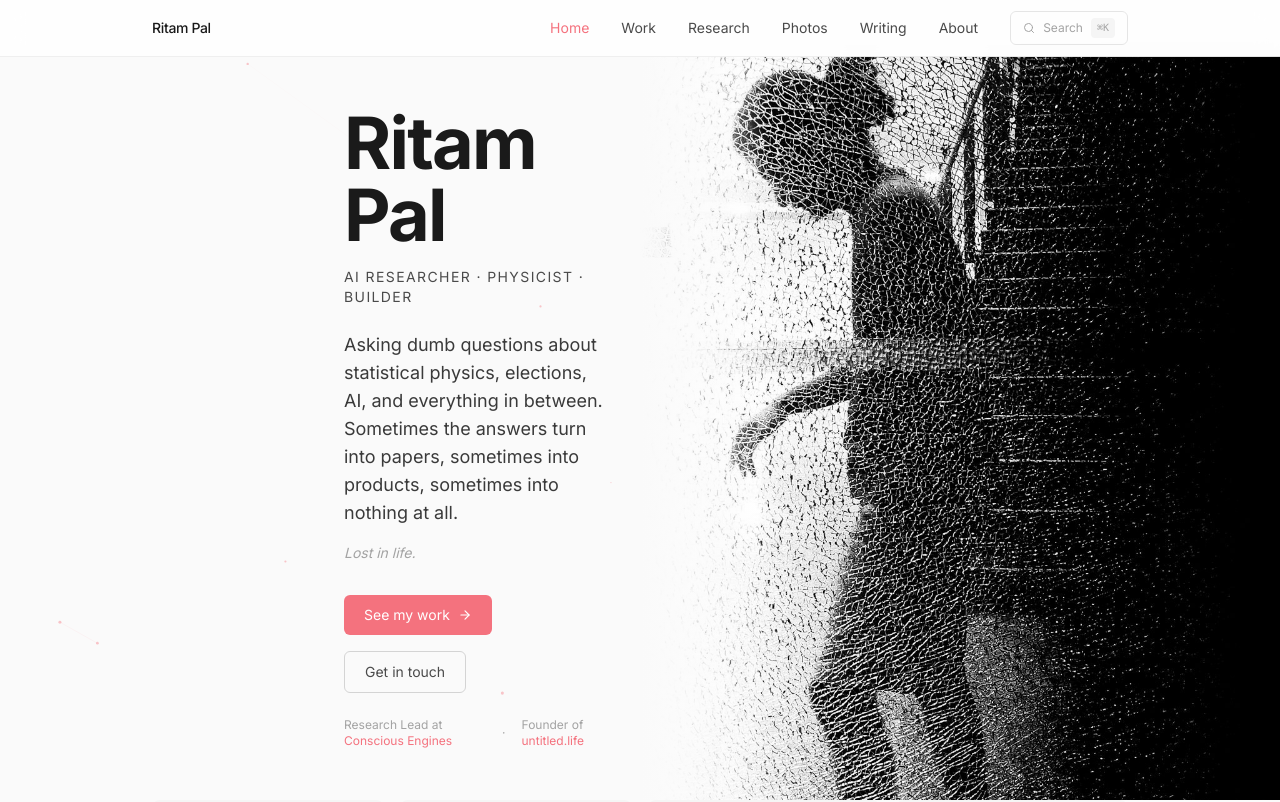
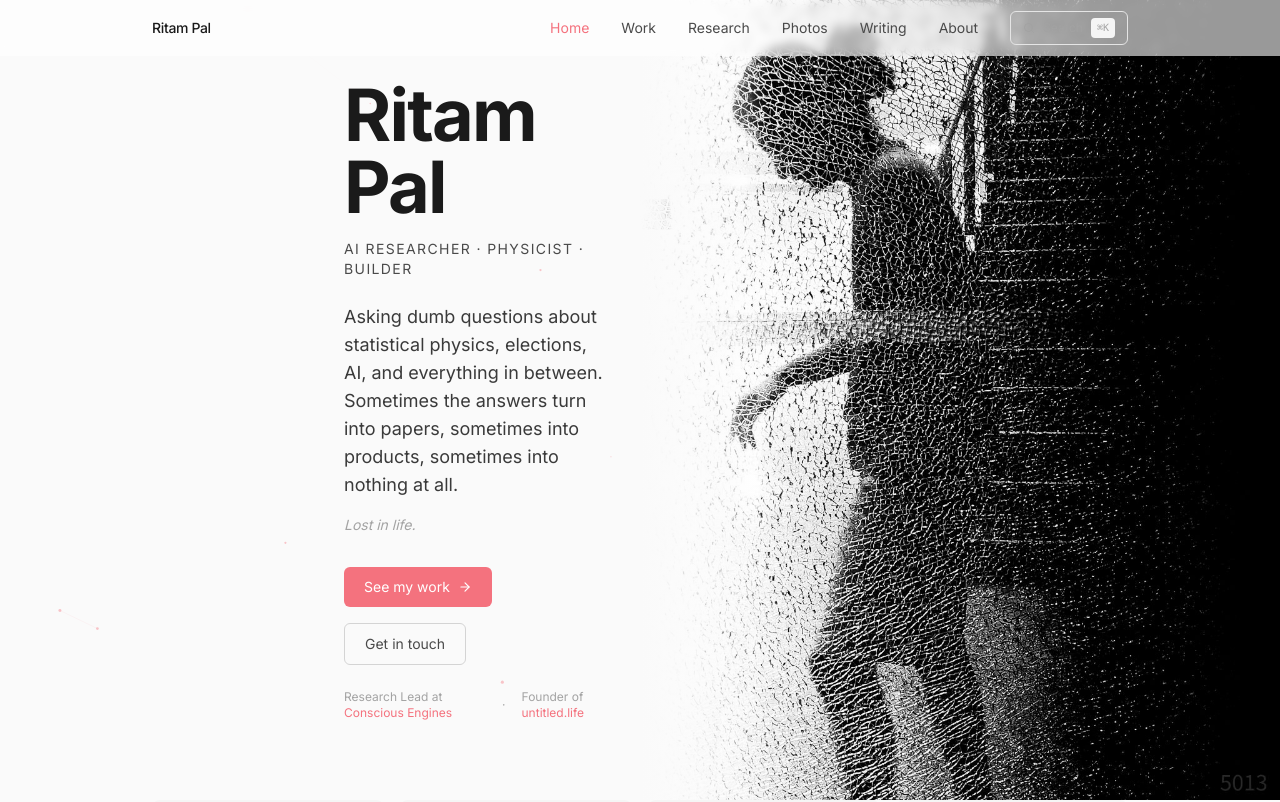
Before and after one commit to ritams/ritams.github.io, a Next.js app: page / in a window 1280 px wide. Shown: the top 802 px of the page. Built offline with nearby package versions, Linux system fonts and the light colour scheme.

Commit message:
Photo extends behind nav bar — transparent nav, hero full viewport height

```diff
--- a/app/page.tsx
+++ b/app/page.tsx
@@ -121,8 +121,8 @@ const exploreCards = [
 export default function HomePage() {
   return (
     <PageWrapper>
-      {/* Hero — text aligned to nav, photo fills to right edge */}
-      <section className="relative min-h-[calc(100vh-3.5rem)] grid md:grid-cols-2">
+      {/* Hero — text aligned to nav, photo fills to right edge, extends behind nav */}
+      <section className="relative min-h-screen -mt-14 pt-0 grid md:grid-cols-2">
         {/* Text — left side, content aligned to nav width */}
         <div className="relative flex items-center justify-end py-20 md:py-0">
           {/* Constellation background on text side */}
--- a/components/Nav.tsx
+++ b/components/Nav.tsx
@@ -18,7 +18,7 @@ export default function Nav() {
   };
 
   return (
-    <nav className="fixed top-0 left-0 right-0 z-50 backdrop-blur-md bg-white/80 border-b border-neutral-200/60">
+    <nav className="fixed top-0 left-0 right-0 z-50 backdrop-blur-sm bg-white/60">
       <div className="max-w-5xl mx-auto px-6 h-14 flex items-center justify-between">
         <Link
           href="/"
```
